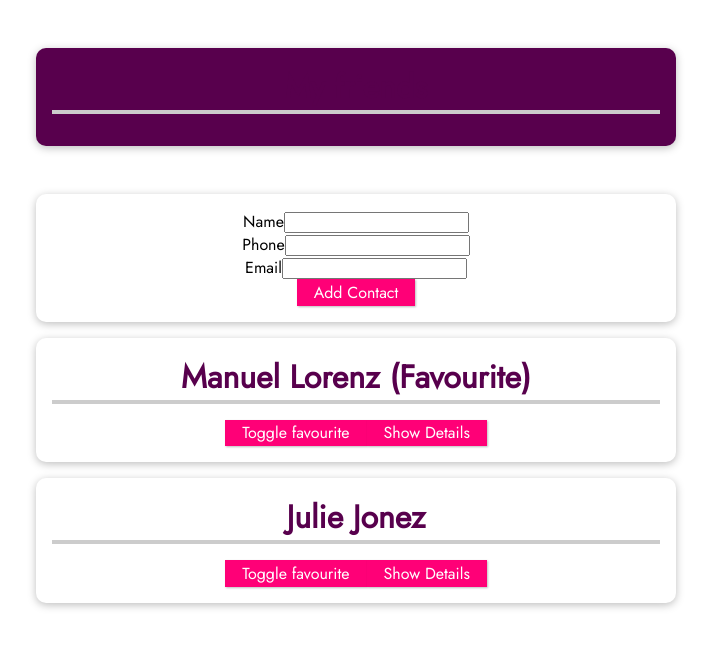
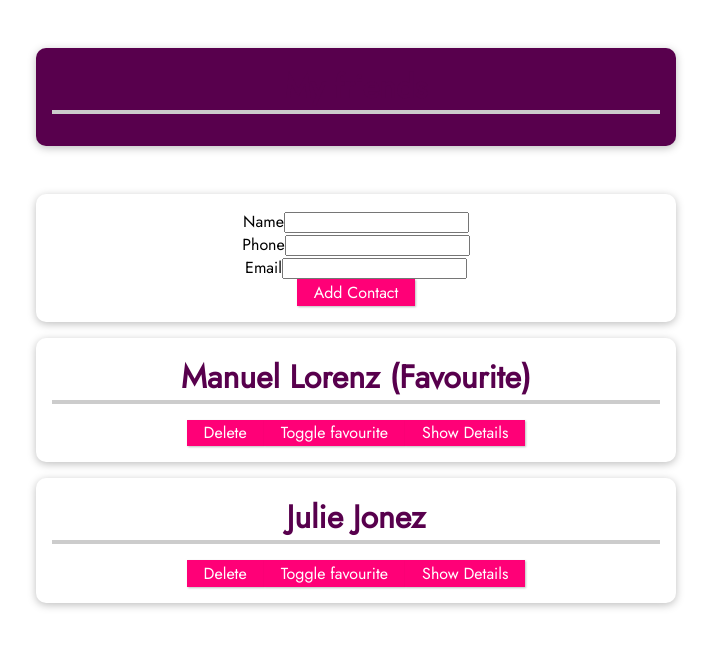
Before and after one commit to AndreaLupo/vue-07-new-vue-cli-project, a Vue app: page / in a window 1280 px wide. Shown: the top 648 px of the page, without its empty margins (284-995 px from the left). Built offline with nearby package versions, Linux system fonts and the light colour scheme.

Commit message:
Delete contact

```diff
--- a/src/App.vue
+++ b/src/App.vue
@@ -16,7 +16,7 @@
     </li> -->
     <friend-contact v-for="friend of friends" :key="friend.id" :id="friend.id" :name="friend.name"
       :phoneNumber="friend.phone" :email-address="friend.email" :is-favourite="friend.favourite"
-      @toggle-favourite="toggleFavouriteStatus">
+      @toggle-favourite="toggleFavouriteStatus" @delete-friend="deleteContact">
     </friend-contact>
   </ul>
   </section>
@@ -65,6 +65,9 @@ export default {
         };
         this.friends.push(newFrientContact);
 
+      },
+      deleteContact(friendId) {
+        this.friends = this.friends.filter(friend => friend.id !== friendId);
       }
     }
 }
--- a/src/components/FriendContact.vue
+++ b/src/components/FriendContact.vue
@@ -1,6 +1,7 @@
 <template>
   <li>
     <h2>{{name}} {{ isFavourite ? '(Favourite)': ''}}</h2>
+    <button @click="deleteFriend"> Delete</button>
     <button @click="toggleFavourite"> Toggle favourite</button>
     <button @click="toggleDetails">{{detailsAreVisible ? 'Hide': 'Show'}} Details</button>
     <ul v-if="detailsAreVisible">
@@ -51,6 +52,9 @@ export default {
                 console.warn('Id is missing');
                 return false;
             }
+        },
+        'delete-friend': function() {
+            return true;
         }
     },
     methods: {
@@ -60,6 +64,9 @@ export default {
         toggleFavourite() {
             // this.friendIsFavourite = !this.friendIsFavourite;
             this.$emit('toggle-favourite', this.id);
+        },
+        deleteFriend() {
+            this.$emit('delete-friend', this.id);
         }
     }
 }
```
